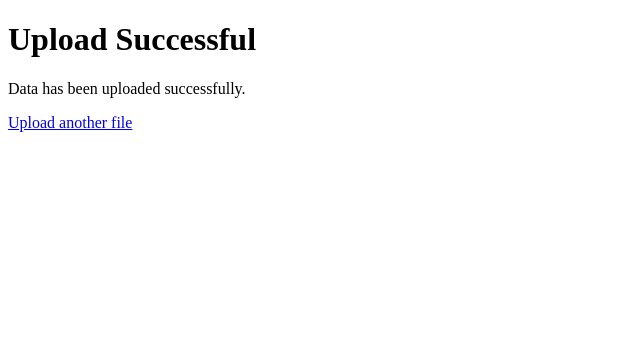
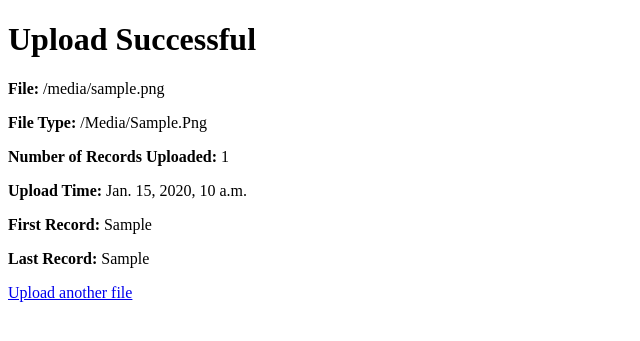
Before and after one commit to lauj78/CRM_BC, a Django app: template data_management/templates/data_management/upload_success.html in a window 1280 px wide. Shown: the top 341 px of the page, without its empty margins (0-640 px from the left). Run offline with Django 5.2, Linux system fonts and the light colour scheme; the template is opened without the code that fills it: most values are stand-ins (such as "Sample title", 1, 10 or a date in 2020).

Commit message:
improve Module 2:  display error detail in cvs and display success detail on web

```diff
--- a/data_management/templates/data_management/upload_success.html
+++ b/data_management/templates/data_management/upload_success.html
@@ -5,7 +5,16 @@
 </head>
 <body>
     <h1>Upload Successful</h1>
-    <p>Data has been uploaded successfully.</p>
+    <p><strong>File:</strong> {{ file_name }}</p>
+    <p><strong>File Type:</strong> {{ file_type|title }}</p>
+    <p><strong>Number of Records Uploaded:</strong> {{ record_count }}</p>
+    <p><strong>Upload Time:</strong> {{ upload_time }}</p>
+    {% if first_record %}
+        <p><strong>First Record:</strong> {{ first_record }}</p>
+    {% endif %}
+    {% if last_record %}
+        <p><strong>Last Record:</strong> {{ last_record }}</p>
+    {% endif %}
     <a href="{% url 'upload_file' %}">Upload another file</a>
 </body>
 </html>
--- a/data_management/urls.py
+++ b/data_management/urls.py
@@ -1,7 +1,7 @@
 from django.urls import path
-from .views import upload_file
+from .views import upload_file, upload_success
 
 urlpatterns = [
     path('upload/', upload_file, name='upload_file'),
-    path('upload/success/', upload_file, name='upload_success'),
+    path('upload/success/', upload_success, name='upload_success'),
 ]
--- a/members.csv
+++ b/members.csv
@@ -1,3 +1,3 @@
 Username,Name,Referral,Handphone,Join Date,Email
-testuser1,TEST USER 1,ads005,6281234567890,20-05-2025 10:00:00,test1@example.com
-testuser2,TEST USER 2,,6281234567891,20-05-2025 10:01:00,
+testuser3,TEST USER 1,ads005,6281234567890,20-05-2025 10:00:01,test11@example.com
+testuser6,TEST USER6 2,,6281234563891,20-05-2025 10:01:11,
```
Also changed, not shown: data_management/views.py (+36 -6 lines).
